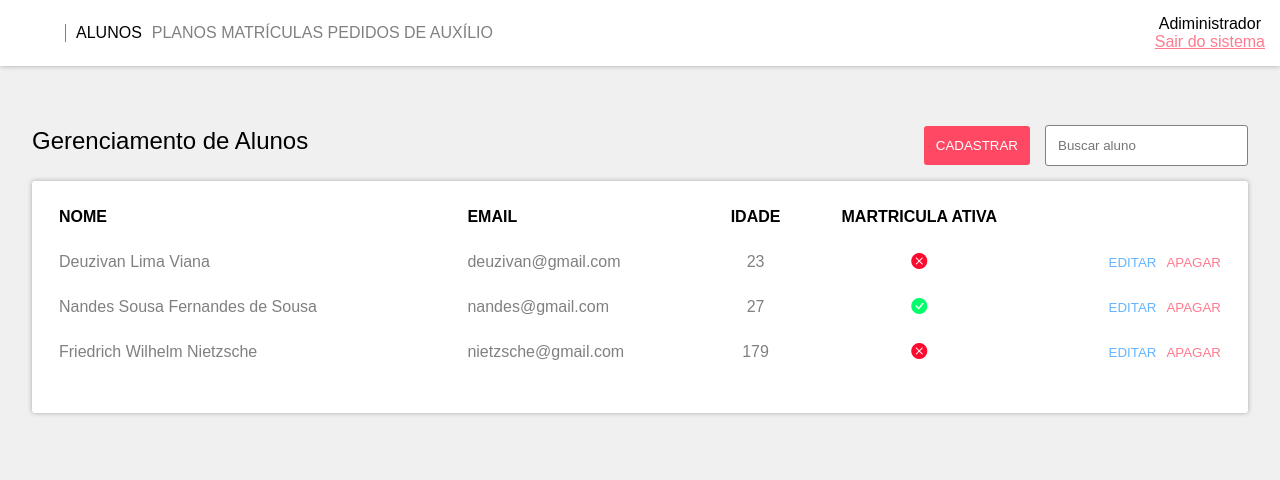
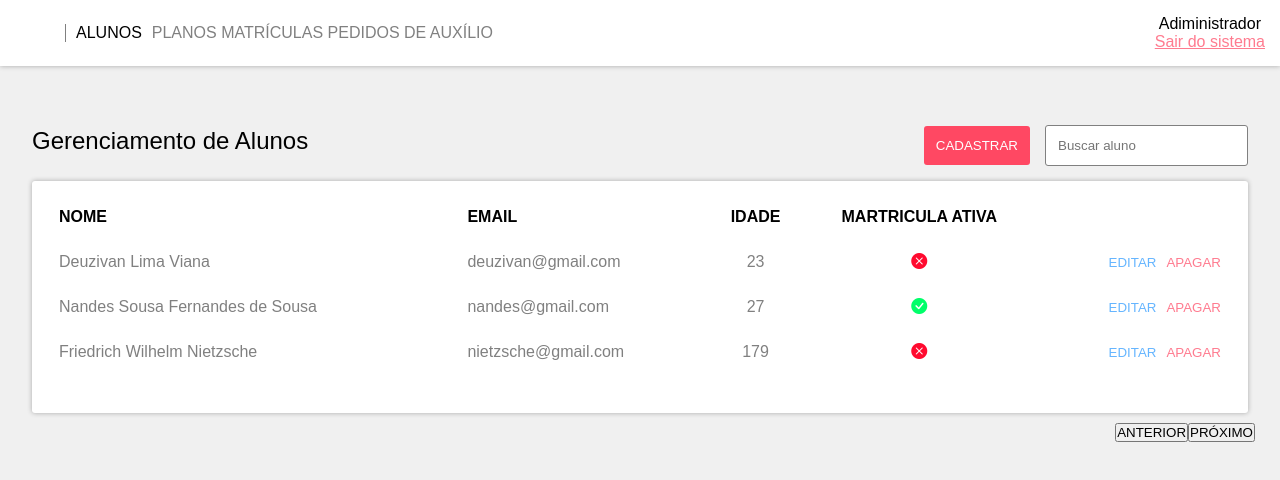
Before and after one commit to nandesfsousa/angel-fitness, a Next.js app in the folder frontend/: page / in a window 1280 px wide. Shown: the top 480 px of the page. Built offline with nearby package versions, Linux system fonts and the light colour scheme.

Commit message:
(add): navigation between students

```diff
--- a/frontend/pages/index.tsx
+++ b/frontend/pages/index.tsx
@@ -71,6 +71,10 @@ export default function Home() {
           })
         }
       </table>
+      <footer className={styles.naviagtionStudent}>
+        <button>ANTERIOR</button>
+        <button>PRÓXIMO</button>
+      </footer>
 
     </div>
   </Layout>
--- a/frontend/styles/Home.module.css
+++ b/frontend/styles/Home.module.css
@@ -110,3 +110,8 @@
 .manageStudentContainer {
     margin-top: 50px;
 }
+.naviagtionStudent {
+    display: flex;
+    padding: 10px 25px;
+    justify-content: end;
+}
```
